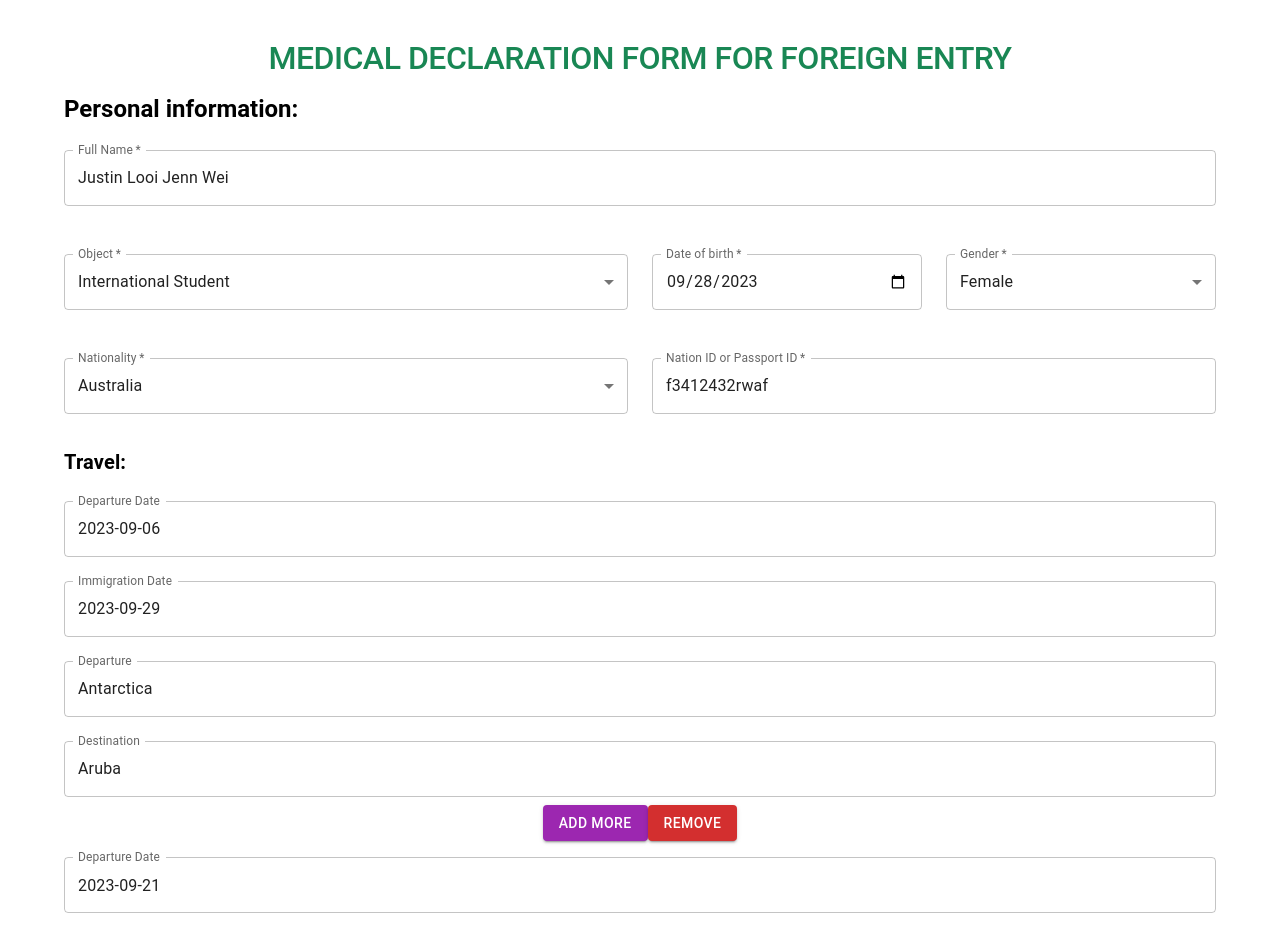
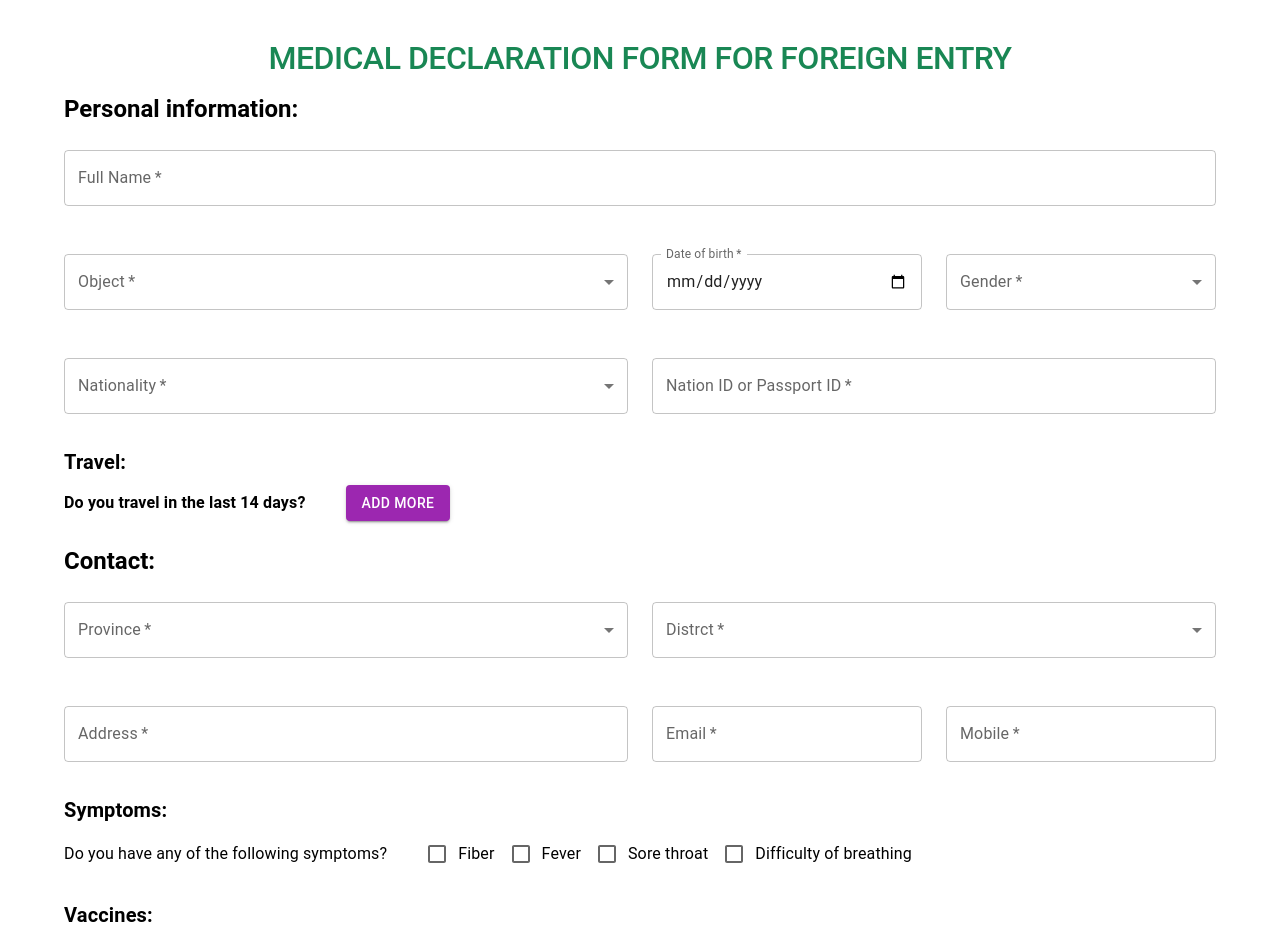
Before and after one commit to Just111n/health-declaration-app, a React (Create React App) app: page /form in a window 1280 px wide. Shown: the top 930 px of the page. Built offline with nearby package versions, Linux system fonts and the light colour scheme.

Commit message:
Feature: left only validate travel section

```diff
--- a/src/screens/FormScreen/components/ContactSection.js
+++ b/src/screens/FormScreen/components/ContactSection.js
@@ -1,10 +1,15 @@
-import React, { useState } from "react";
+import React, { useState, useEffect } from "react";
 import { Typography, TextField, MenuItem, Box, Grid } from "@mui/material";
 import { Field } from "formik";
 import provincesAndDistricts from "../../../data/vietnam-province-district.json";
 
-const ContactSection = ({ touched, errors }) => {
-  const [selectedProvince, setSelectedProvince] = useState("");
+const ContactSection = ({ touched, errors, values }) => {
+  const [selectedProvince, setSelectedProvince] = useState(
+    Object.keys(provincesAndDistricts).find(
+      (key) => provincesAndDistricts[key].name === values.province
+    ) || ""
+  );
+
 
   return (
     <Box>
@@ -24,13 +29,29 @@ const ContactSection = ({ touched, errors }) => {
                 variant="outlined"
                 margin="normal"
                 onChange={(event) => {
-                  setSelectedProvince(event.target.value);
+                  // Find the key of the selected province by its name
+                  const selectedProvinceKey = Object.keys(
+                    provincesAndDistricts
+                  ).find(
+                    (key) =>
+                      provincesAndDistricts[key].name === event.target.value
+                  );
+
+                  setSelectedProvince(selectedProvinceKey); // Now setting the key instead of the value
                   form.setFieldValue("province", event.target.value);
+                }}
+                InputProps={{
+                  style: {
+                    textAlign: "left",
+                  },
                 }}
               >
                 <MenuItem value="">-----Choose</MenuItem>
                 {Object.keys(provincesAndDistricts).map((provinceKey) => (
-                  <MenuItem key={provinceKey} value={provinceKey}>
+                  <MenuItem
+                    key={provinceKey}
+                    value={provincesAndDistricts[provinceKey].name}
+                  >
                     {provincesAndDistricts[provinceKey].name}
                   </MenuItem>
                 ))}
@@ -48,18 +69,24 @@ const ContactSection = ({ touched, errors }) => {
             margin="normal"
             label="Distrct"
             required
+            InputProps={{
+              style: {
+                textAlign: "left",
+              },
+            }}
           >
             <MenuItem value="">-----Choose</MenuItem>
             {selectedProvince &&
               Object.entries(
                 provincesAndDistricts[selectedProvince].cities
               ).map(([cityKey, cityName]) => (
-                <MenuItem key={cityKey} value={cityKey}>
+                <MenuItem key={cityKey} value={cityName}>
                   {cityName}
                 </MenuItem>
               ))}
           </Field>
         </Grid>
+
         <Grid item xs={6}>
           <Field
             required
--- a/src/screens/FormScreen/components/DeclarationForm.js
+++ b/src/screens/FormScreen/components/DeclarationForm.js
@@ -12,58 +12,27 @@ import { Grid } from "@mui/material";
 import { COVID_FORM_KEY } from "../../../config/constant";
 import { useNavigate } from "react-router-dom";
 import { generateShortID } from "../../../utils/utils";
-import fakeForm from "../../../data/mock2.json";
 
 const DeclarationForm = ({ formid }) => {
   const navigate = useNavigate();
   const existingData = JSON.parse(localStorage.getItem(COVID_FORM_KEY) || "[]");
 
-  // Define a default form structure
   const defaultFormData = {
-    fullName: "Justin Looi Jenn Wei",
-    object: "International Student",
-    dateOfBirth: "2023-09-28",
-    gender: "female",
-    nationality: "Australia",
-    nationId: "f3412432rwaf",
-    travels: [
-      {
-        departureDate: "2023-09-06",
-        immigrationDate: "2023-09-29",
-        departure: "Antarctica",
-        destination: "Aruba",
-      },
-      {
-        departureDate: "2023-09-21",
-        immigrationDate: "2023-09-20",
-        departure: "American Samoa",
-        destination: "Bahrain",
-      },
-    ],
+    fullName: "",
+    object: "", // I assume it's a string based on your dropdown, adjust as necessary
+    dob: "", // Date of birth - format it in the same format you plan to use in your date picker
+    gender: "", // Can be "male", "female", or any other options you provide in your dropdown
+    nationality: "", // Should match the country codes in your countries.json
+    idOrPassport: "", // Nation ID or Passport ID
+    travels: [], // Assuming this will be an array to store multiple travel details
     province: "",
     district: "",
-    address: "BLcok 19 BEodk osfdsu ffr",
-    email: "justin@gmail.com",
-    mobile: "5636466534",
-    symptoms: ["Difficulty of breathing"],
-    vaccines: "Sinopharm",
+    address: "",
+    email: "",
+    mobile: "",
+    symptoms: [], // Array to store symptoms
+    vaccines: "", // Vaccine type, or whatever string value you decide on
   };
-  // const initialValues = {
-  //   fullName: "",
-  //   object: "", // I assume it's a string based on your dropdown, adjust as necessary
-  //   dob: "", // Date of birth - format it in the same format you plan to use in your date picker
-  //   gender: "", // Can be "male", "female", or any other options you provide in your dropdown
-  //   nationality: "", // Should match the country codes in your countries.json
-  //   idOrPassport: "", // Nation ID or Passport ID
-  //   travels: [], // Assuming this will be an array to store multiple travel details
-  //   province: "",
-  //   district: "",
-  //   address: "",
-  //   email: "",
-  //   mobile: "",
-  //   symptoms: [], // Array to store symptoms
-  //   vaccines: "", // Vaccine type, or whatever string value you decide on
-  // };
 
   const initialFormData = formid
     ? existingData.find((item) => item.id === formid)
@@ -71,8 +40,8 @@ const DeclarationForm = ({ formid }) => {
 
   // If initialFormData is undefined, we fall back to the default form structure
 
-  // const initialValues = initialFormData || defaultFormData;
-  const initialValues = defaultFormData;
+  const initialValues = initialFormData || defaultFormData;
+  // const initialValues = defaultFormData;
 
   const validationSchema = Yup.object({
     fullName: Yup.string().required("Name is required"),
@@ -160,7 +129,11 @@ const DeclarationForm = ({ formid }) => {
             </Grid>
 
             <Grid item xs={12}>
-              <ContactSection touched={touched} errors={errors} />
+              <ContactSection
+                touched={touched}
+                errors={errors}
+                values={values}
+              />
             </Grid>
 
             <Grid item xs={12}>
--- a/src/screens/FormScreen/components/TravelsSection.js
+++ b/src/screens/FormScreen/components/TravelsSection.js
@@ -1,5 +1,13 @@
-import { Typography, Box, TextField, Button } from "@mui/material";
+import {
+  Typography,
+  Box,
+  TextField,
+  Button,
+  Grid,
+  MenuItem,
+} from "@mui/material";
 import { Field } from "formik";
+import countryData from "../../../data/countries.json";
 
 const TravelsSection = ({ values, remove, push, insert }) => (
   <Box>
@@ -8,40 +16,90 @@ const TravelsSection = ({ values, remove, push, insert }) => (
     </Typography>
     {values.travels.length > 0 ? (
       values.travels.map((travel, index) => (
-        <Box key={index}>
+        <Box key={index} marginBottom={3}>
+          <Grid container spacing={2}>
+            {/* Row 1 */}
+            <Grid item xs={6}>
               <Field
                 name={`travels.${index}.departureDate`}
+                value={values.travels?.[index]?.departureDate || ""}
                 as={TextField}
                 label="Departure Date"
                 fullWidth
                 variant="outlined"
+                type="date"
                 margin="normal"
+                InputLabelProps={{ shrink: true }}
+                required
               />
+            </Grid>
+            <Grid item xs={6}>
               <Field
                 name={`travels.${index}.immigrationDate`}
+                value={values.travels?.[index]?.immigrationDate || ""}
                 as={TextField}
                 label="Immigration Date"
                 fullWidth
                 variant="outlined"
+                type="date"
                 margin="normal"
+                InputLabelProps={{ shrink: true }}
+                required
               />
+            </Grid>
+            {/* Row 2 */}
+            <Grid item xs={6}>
               <Field
                 name={`travels.${index}.departure`}
+                value={values.travels?.[index]?.departure || ""}
                 as={TextField}
+                select
                 label="Departure"
                 fullWidth
                 variant="outlined"
-            margin="normal"
-          />
+                InputProps={{
+                  style: {
+                    textAlign: "left",
+                  },
+                }}
+                required
+              >
+                {" "}
+                <MenuItem value="">-----Choose</MenuItem>
+                {countryData.map((country) => (
+                  <MenuItem key={country.code} value={country.name}>
+                    {country.name}
+                  </MenuItem>
+                ))}
+              </Field>
+            </Grid>
+            <Grid item xs={6}>
               <Field
                 name={`travels.${index}.destination`}
+                value={values.travels?.[index]?.destination || ""}
                 as={TextField}
+                select
                 label="Destination"
                 fullWidth
                 variant="outlined"
-            margin="normal"
-          />
-          <Box>
+                InputProps={{
+                  style: {
+                    textAlign: "left",
+                  },
+                }}
+                required
+              >
+                {" "}
+                <MenuItem value="">-----Choose</MenuItem>
+                {countryData.map((country) => (
+                  <MenuItem key={country.code} value={country.name}>
+                    {country.name}
+                  </MenuItem>
+                ))}
+              </Field>
+            </Grid>
+          </Grid>
+          <Box marginTop={2}>
             <Button
               variant="contained"
               color="secondary"
@@ -70,7 +128,11 @@ const TravelsSection = ({ values, remove, push, insert }) => (
       ))
     ) : (
       <Box display="flex" flexDirection="row" alignItems="center">
-        <Typography variant="subtitle1" sx={{ paddingRight: 5 }} className="form-section-header">
+        <Typography
+          variant="subtitle1"
+          sx={{ paddingRight: 5 }}
+          className="form-section-header"
+        >
           Do you travel in the last 14 days?
         </Typography>
         <Button
```
Lines whose indentation alone changed are shown as unchanged.
